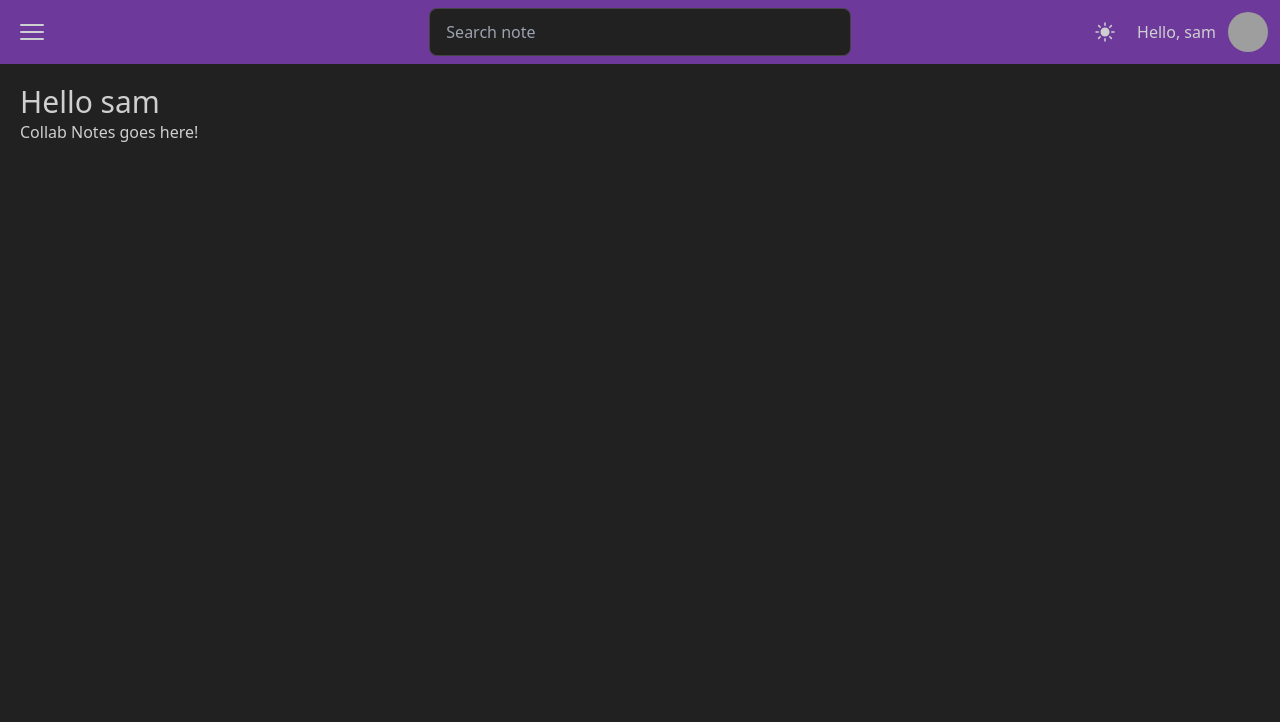
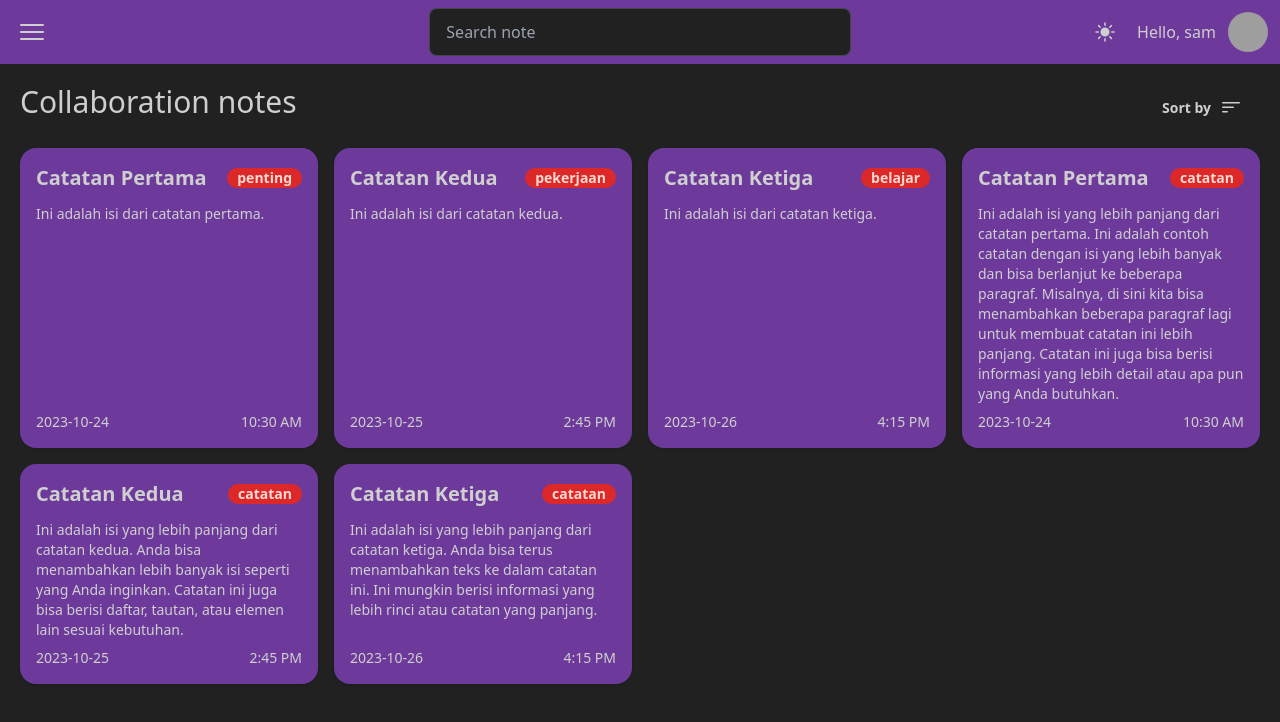
Before and after one commit to samilalghiffary/note-wizard, a React (Vite) app: page /collaboration in a window 1280 px wide. Shown: the top 722 px of the page. Built offline with nearby package versions, Linux system fonts and the light colour scheme; grey boxes are pictures that could not be loaded.

Commit message:
feat: Created collaboration note page

```diff
--- a/src/pages/notes/Collabs.jsx
+++ b/src/pages/notes/Collabs.jsx
@@ -1,14 +1,19 @@
+import notes from '@/utils/notes';
+import Main from './components/Main';
 import Drawer from '@/components/Drawer';
 import NavBar from '@/components/NavBar';
+import collabWizard from '@/assets/collab-wizard.png';
 
 const Collaboration = () => {
   return (
     <Drawer currentPage="collaboration">
       <NavBar />
-      <div className="container p-5">
-        <h1 className="text-3xl">Hello sam</h1>
-        <p>Collab Notes goes here!</p>
-      </div>
+      <Main
+        emptyNoteImage={collabWizard}
+        paragraph="Your collaboration notes are currently empty. You may want to consider adding a new collaborator or request to collaborating."
+        heading="Collaboration notes"
+        notes={notes}
+      />
     </Drawer>
   );
 };
```
Also changed, not shown: src/assets/collab-wizard.png (added).
